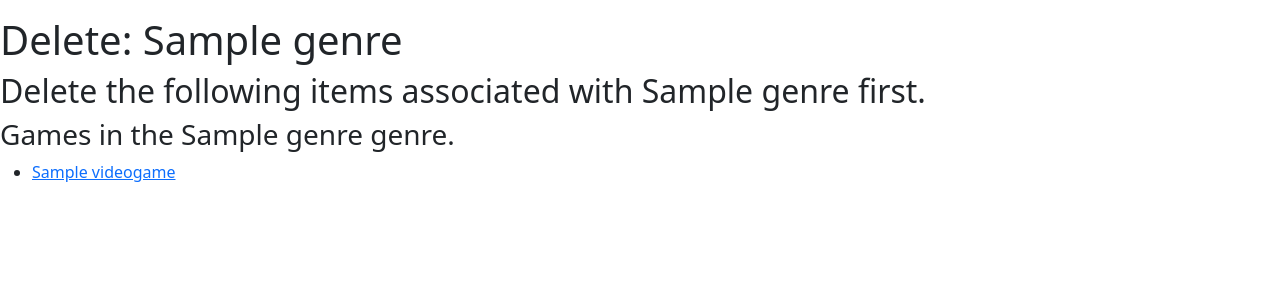
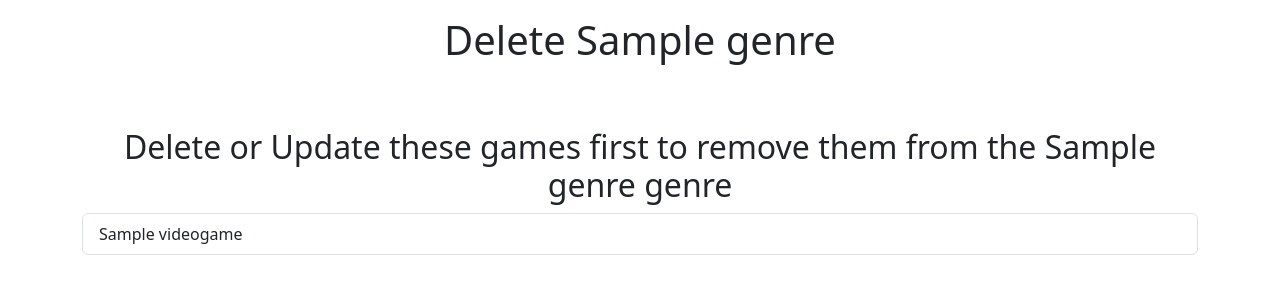
Before and after one commit to Snack-Time/inventoryapp, a Node server app: page /catalog/genre/600000000000000000000001/delete in a window 1280 px wide. Shown: the part 56-356 px from the top of the page. Run offline with Node 20, Linux system fonts and the light colour scheme; tables that the repository leaves empty hold one stand-in row (values such as "Sample post"); some libraries are stand-ins or nearby versions.

Commit message:
add styling to genre views

```diff
--- a/controllers/genreController.js
+++ b/controllers/genreController.js
@@ -28,7 +28,7 @@ exports.genre_detail = asyncHandler(async (req, res, next) => {
   }
 
   res.render("genre_detail", {
-    title: "Genre Detail",
+    title: genre.name,
     genre: genre,
     genre_games: gamesInGenre,
   });
--- a/views/genre_delete.pug
+++ b/views/genre_delete.pug
@@ -2,23 +2,20 @@ extends layout
 
 block content
 
-  h1 Delete: #{genre.name}
-
-  if games_in_genre.length
-
-    h2 Delete the following items associated with #{genre.name} first.
-
-        h3 Games in the #{genre.name} genre.
-        ul
-            each game in games_in_genre
-                li
-                    a(href=game.url) #{game.name}
+  div(class='container')
+    h1(class='text-center') Delete #{genre.name}
+        p &nbsp;
+    if games_in_genre.length
+        h2(class='text-center') Delete or Update these games first to remove them from the #{genre.name} genre
+        each game in games_in_genre
+            ul(class="list-group")
+                a(href=game.url class='list-group-item list-group-item-action') #{game.name}
 
 
-  else
-    h5 Press button below to delete #{genre.name}.
-        form(method='POST')
+    else
+        form(method='POST' class='text-center')
+            h3 You cannot undo this!
             div.form-group
                 input#genreid.form-control(type='hidden', name='genreid', value=genre._id )
 
-            button.btn.btn-primary(type='submit') Delete
+            button.btn.btn-primary(type='submit' class='btn btn-danger btn-lg') Delete #{genre.name}
```
Also changed, not shown: views/genre_detail.pug (+12 -16 lines), views/genre_form.pug (+11 -11 lines).
